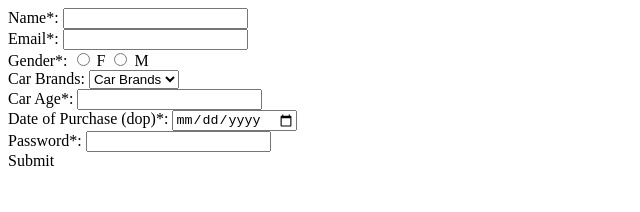
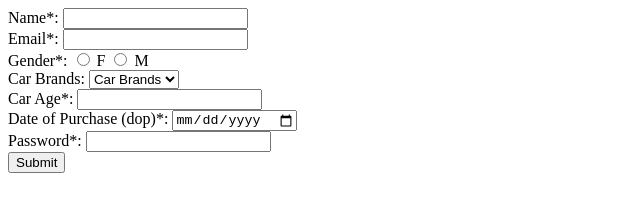
Before and after one commit to acciojob/car-insurance-form-Priyambada216, a website: page main.html in a window 1280 px wide. Shown: the full height of the page, 0-640 px from the left. Drawn offline with Linux system fonts and the light colour scheme.

Commit message:
created a submission

```diff
--- a/main.html
+++ b/main.html
@@ -38,7 +38,7 @@
 	<label for="password">Password*:</label>
 	<input type="password" id="password" required>
 	<br>
-	<butto type="submit">Submit</butto>
+	<button type="submit">Submit</button>
 </form>
 </body>
 
```
